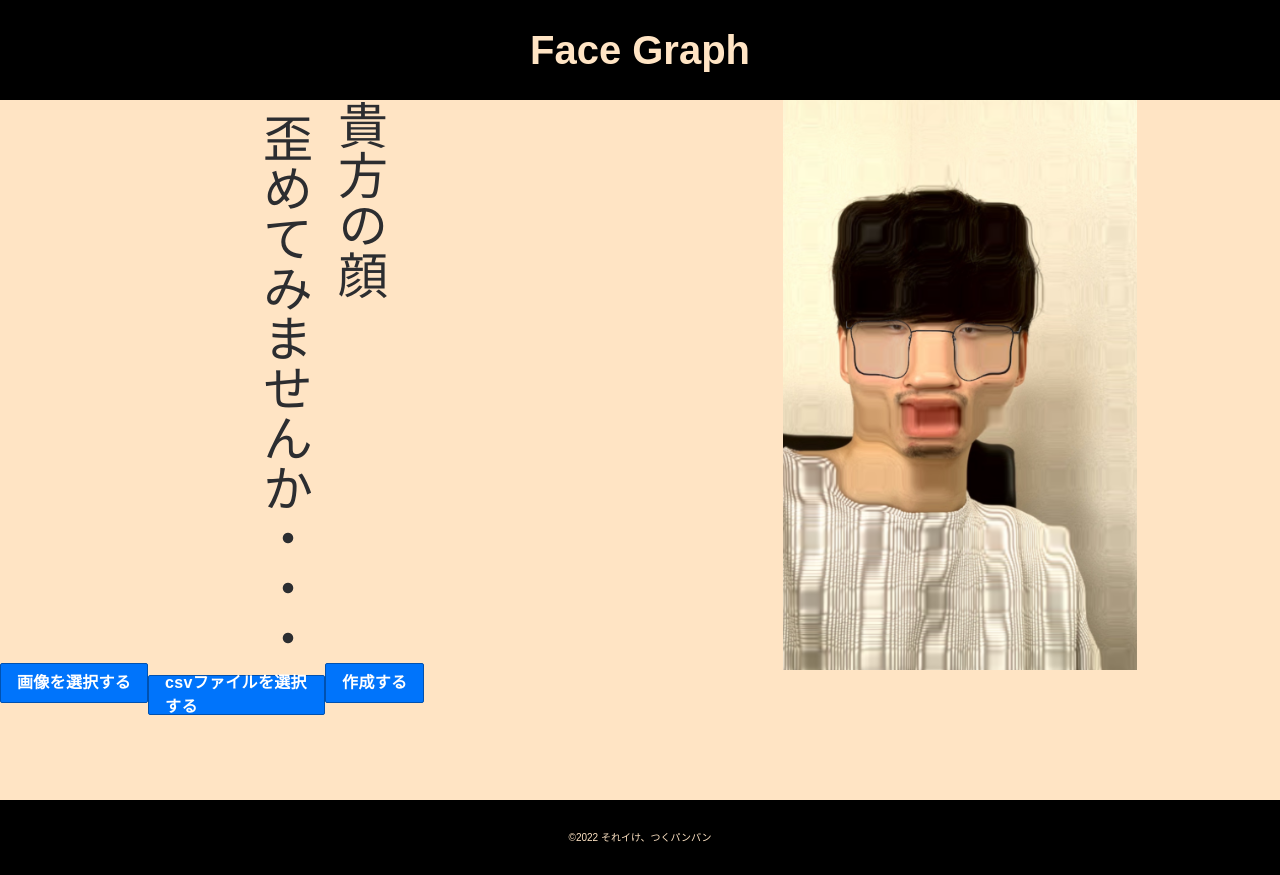
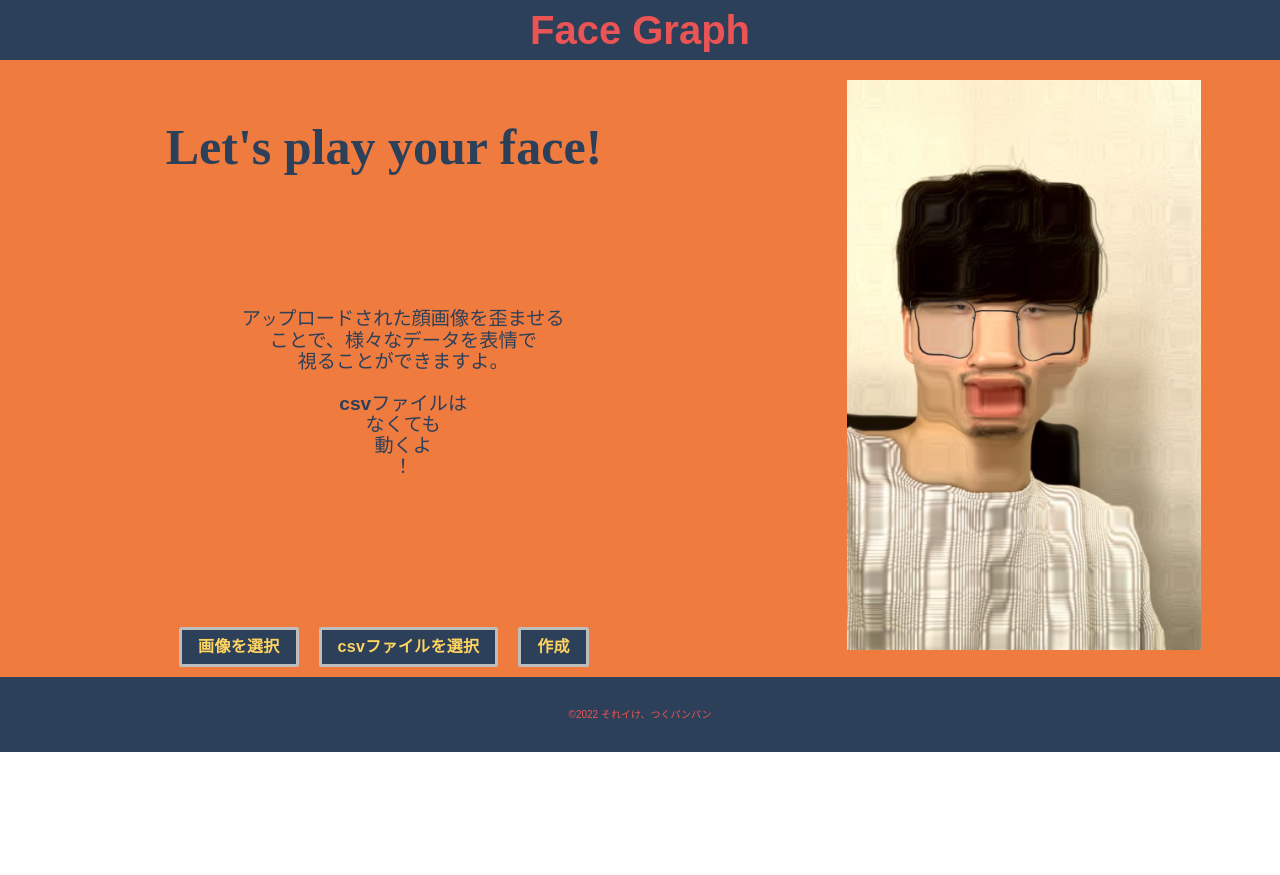
Before and after one commit to MiyamotoRin/FaceGraph, a Vue app: page /#/ in a window 1280 px wide. After the commit the page ends 800 px from the top, so only its background shows below. Built offline with nearby package versions, Linux system fonts and the light colour scheme.

Commit message:
アプリの見た目8割り完成

```diff
--- a/src/App.vue
+++ b/src/App.vue
@@ -1,13 +1,10 @@
 <template>
   <div id="app">
-    <h1 class="giass">
-      <div class="left-block">Face Graph</div>
-    </h1>
+    <header>
+      <div class="title-block">Face Graph</div>
+    </header>
     <div class="mid-block">
-    <upload v-model="picture" />
-    <div v-if="picture">
-      <img :src="picture" class="proc-photo" />
-    </div>
+      <upload v-model="picture" />
     </div>
     <footer class="giass">
       <p>©2022 それイけ、つくパンパン</p>
@@ -39,15 +36,17 @@ export default {
 
 html {
   font-size: 62.5%;
+  height: 100%;
 }
-h1{
-    margin:0%;
+h1 {
+  margin: 0%;
 }
 
-.left-block{
-  color: bisque;
+.title-block {
+  color: #ea5455;
   font-size: 40px;
   text-align: center;
+  font-weight: bolder;
 }
 
 body {
@@ -56,24 +55,27 @@ body {
   font-family: "Hiragino Kaku Gothic Pro", "ヒラギノ角ゴ Pro W3", "Meiryo",
     "メイリオ", "Osaka", "MS PGothic", arial, helvetica, clean, sans-serif;
   line-height: 1.5;
-  margin:0%
+  margin: 0%;
+  height:100%;
 }
-.mid-block{
-  width:100%;
-  height:700px;
-  background-color:bisque;
+.mid-block {
+  max-width: 100%;
+  background-color: #f07b3f;
 }
 .proc-photo {
   max-width: 50%;
   display: block;
 }
-.giass {
-  background-color: black;
-    padding: 20px;
+header {
+  background-color: #2d4059;
+  padding: 0px;
 }
-footer.giass p {
-  color: bisque;
+footer {
+  color: #ea5455;
   font-size: 10px;
   text-align: center;
+  background-color: #2d4059;
+  padding: 20px;
 }
+
 </style>
--- a/src/components/Upload.vue
+++ b/src/components/Upload.vue
@@ -1,8 +1,13 @@
 <template>
   <div>
     <div v-if="!value" class="mid-block">
-      <div class="right-block">
-        <p>貴方の顔<br />&nbsp;歪めてみませんか・・・</p>
+      <div class="left-block">
+        <p>Let's play your face!</p>
+        <div class="left-desc">
+          ア<span>ッ</span>プロードされた顔画像を歪ませる<br/>ことで、様々なデータを表情で<br>視ることができますよ。
+          <br/><br/>csvファイルは<br/>なくても<br/>動くよ<br/>！
+        </div>
+        <div class="left-buttons">
           <label v-if="!value" class="upload-content-space user-photo default">
             <input
               ref="file"
@@ -10,27 +15,31 @@
               type="file"
               @change="imgUpload"
             />
-          画像を選択する
+            画像を選択
           </label>
 
-        <label v-if="!csvFile" class="upload-content-space user-photo default">
+          <label
+            v-if="!csvFile"
+            class="upload-content-space user-photo default"
+          >
             <input
               ref="file"
               class="file-button"
               type="file"
               @change="csvUpload"
             />
-          csvファイルを選択する
+            csvファイルを選択
           </label>
 
           <label v-if="csvFile">{{ csvFile }}</label>
 
           <label class="upload-content-space user-photo default">
             <input class="file-button" @click="postData" />
-          作成する
+            作成
           </label>
         </div>
-      <div class="left-block">
+      </div>
+      <div class="right-block">
         <div class="sample-photo">
           <img src="../assets/sampleDistort.png" />
         </div>
@@ -39,26 +48,26 @@
 
     <div v-if="value" class="uploaded">
       <div class="buttons">
-        <button type="button" class="delete-button" @click="deleteImg">
-          画像を削除する
+        <button type="button" class="button-space delete-button" @click="deleteImg">
+          画像を削除
         </button>
 
-        <label v-if="!csvFile" class="upload-content-space user-photo default">
+        <label v-if="!csvFile" class="button-space user-photo default">
           <input
             ref="file"
             class="file-button"
             type="file"
             @change="csvUpload"
           />
-          csvファイルをアップロードする
+          csvファイルを選択
         </label>
-        <button type="button" class="delete-button" @click="deleteCsv">
-          csvファイルを削除する
+        <button type="button" class="button-space delete-button" @click="deleteCsv">
+          csvファイルを削除
         </button>
 
-        <label class="upload-content-space user-photo default">
+        <label class="button-space user-photo default">
           <input class="file-button" @click="postData" />
-          作成する
+          作成
         </label>
       </div>
       <div class="mae-img">
@@ -71,6 +80,11 @@
           />
           <img class="user-photo-image" :src="value" />
         </label>
+      </div>
+      <div v-if="resultImages.length" class="procImages">
+        <span v-for="(resultImage, index) in resultImages" :key="index">
+          <img :src="resultImage" />
+        </span>
       </div>
     </div>
 
@@ -117,18 +131,21 @@ export default {
         data.append("files", blob, "NoFile");
         console.log("デフォルト");
       }
-      const config = {headers: {"content-type": "multipart/form-data",}}
-      this.$axios.post('http://localhost:3000/api', data, config)
-        .then(function (res) {
-          this.resultImages = res.data.resultImages
-          console.log('ok')
-          console.log(res.data.resultImages)
-        }.bind(this)) // Promise処理を行う場合は.bind(this)が必要
-        .catch(function (error) { // バックエンドからエラーが返却された場合に行う処理について
-          console.log(error)
+      const config = { headers: { "content-type": "multipart/form-data" } };
+      this.$axios
+        .post("http://localhost:3000/api", data, config)
+        .then(
+          function (res) {
+            this.resultImages = res.data.resultImages;
+            console.log("ok");
+            console.log(res.data.resultImages);
+          }.bind(this)
+        ) // Promise処理を行う場合は.bind(this)が必要
+        .catch(function (error) {
+          // バックエンドからエラーが返却された場合に行う処理について
+          console.log(error);
         })
-        .finally(function () {
-        })
+        .finally(function () {});
     },
     async imgUpload(event) {
       const files = event.target.files || event.dataTransfer.files;
@@ -219,54 +236,82 @@ export default {
 .mid-block {
   display: flex;
 }
-.right-block {
-  width: 50%;
+.left-block {
+  width: 60%;
+  display: flex;
+  flex-direction: column;
+  justify-content:space-between;
+  padding-bottom:10px;
+  align-items: center;
+}
+.left-desc{
+  text-align: center;
+  padding:0% 10% 10% 15%;
+  width:100%;
+  font-size:1.2em;
+  color:#2d4059;
+  font-weight: 550;
+  line-height: 110%;
+}
+.left-desc > span{
+  font-size:0.85em;
+}
+.left-buttons{
+  display: flex;
+  margin-bottom:0%;
 }
 
 p {
-  writing-mode: vertical-rl;
   font-size: 50px;
-  margin-left: auto;
-  margin-right: auto;
   font-family: serif;
+  color:#2d4059;
+  font-weight: 600;
 }
-.left-block {
-  width: 50%;
-  height: 100%;
+.right-block {
+  width: 40%;
+  display:flex;
+  justify-content: center;
 }
 .sample-photo > img {
-  height: 100%;
-  margin-top: auto;
-  margin-bottom: auto;
+  margin:20px 0px;
+}
+.procImages {
+  display: flex;
+}
+.procImages > img {
+  width: 75px;
 }
 .buttons {
   display: flex;
   width: 100%;
 }
 
-.user-photo {
+.user-photo.default {
   cursor: pointer;
   outline: none;
-}
-
-.user-photo.default {
   align-items: center;
-  background-color: #0074fb;
-  border: 1px solid #0051b0;
+  background-color: #2d4059;
+  border: 3px solid #bdbdbd;
   border-radius: 2px;
   box-sizing: border-box;
   display: inline-flex;
   font-weight: 600;
   justify-content: center;
   letter-spacing: 0.3px;
-  color: #fff;
+  color: #ffd460;
   height: 4rem;
   padding: 0 1.6rem;
-  max-width: 177px;
+  max-width: 400px;
+  margin: 0px 10px;
+}
+.button-space{
+  margin:0px 20px;
 }
 
 .user-photo.default:hover {
-  background-color: #4c9dfc;
+  background-color: #bdbdbd;
+  border: 3px solid #2d4059;
+  color: #fd8700;
 }
 
 .user-photo.default:active {
@@ -288,19 +333,31 @@ p {
 
 .uploaded {
   align-items: center;
-  display: flex;
 }
 
 .delete-button {
-  background-color: #fff;
-  border: none;
-  color: #0074fb;
-  margin-left: 2rem;
-  padding: 0;
+  cursor: pointer;
+  outline: none;
+  align-items: center;
+  background-color: #2d4059;
+  border: 3px solid #bdbdbd;
+  border-radius: 2px;
+  box-sizing: border-box;
+  display: inline-flex;
+  font-weight: 600;
+  justify-content: center;
+  letter-spacing: 0.3px;
+  color: #ea5455;
+  height: 4rem;
+  padding: 0 1.6rem;
+  max-width: 400px;
+  margin: 0px 10px;
 }
 
 .delete-button:hover {
-  text-decoration: underline;
+  background-color: #bdbdbd;
+  border: 3px solid #2d4059;
+  color: #e62a2a;
 }
 
 .error-messages {
```
Lines whose indentation alone changed are shown as unchanged.
